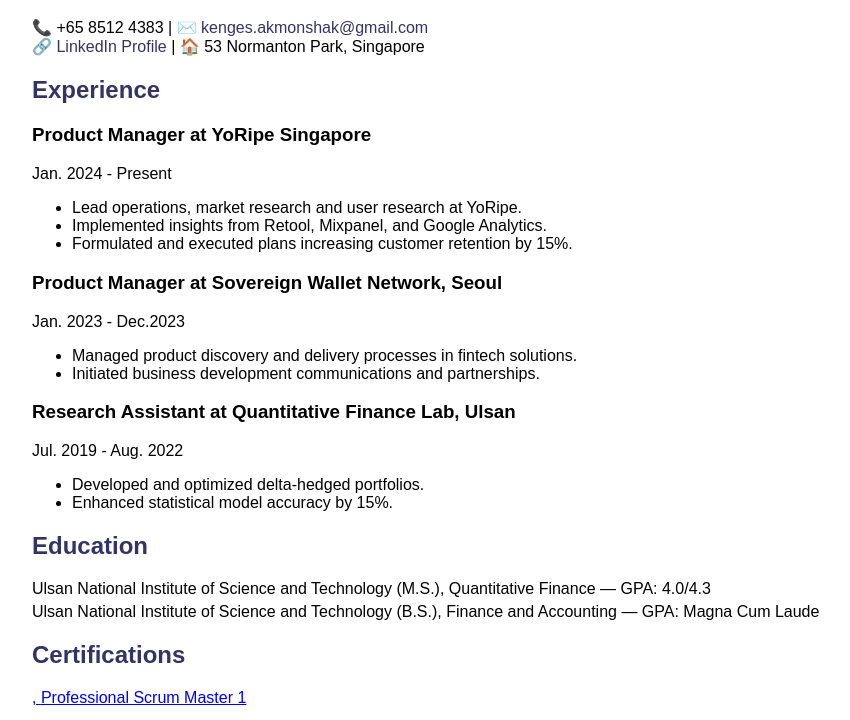
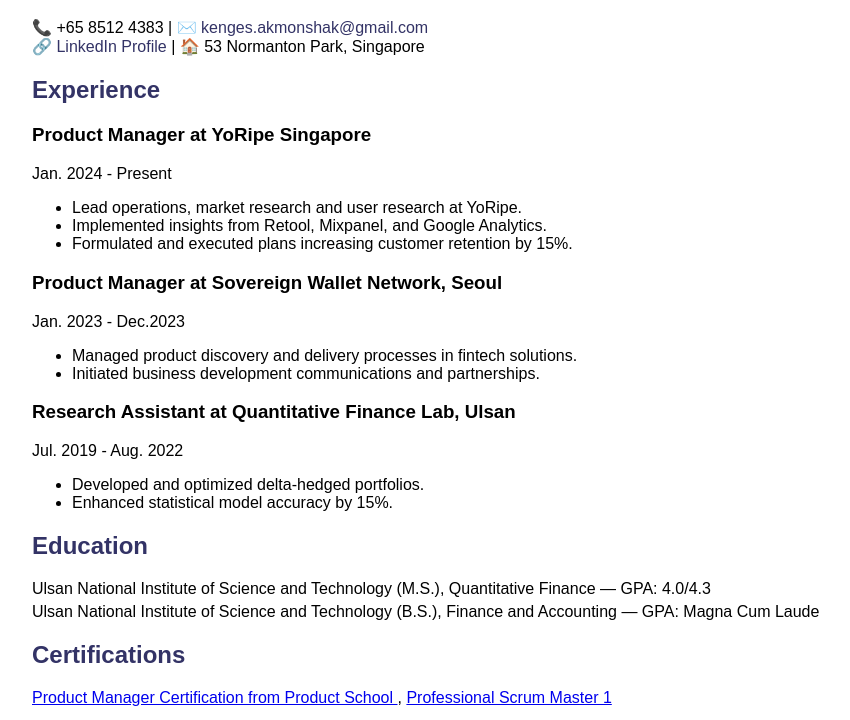
Before and after one commit to NikolaNurkic/personalWebsite, a plain HTML site: page index.html in a window 1280 px wide. Shown: the part 80-800 px from the top of the page, without its empty margins (8-858 px from the left). Drawn offline with Linux system fonts and the light colour scheme.

Commit message:
Update index.html

```diff
--- a/index.html
+++ b/index.html
@@ -53,7 +53,7 @@
 
     <section>
         <h2>Certifications</h2>
-        <p> <a href="https://productschool.com" Product Manager Certification from Product School </a>, <a href="https://www.credly.com/badges/009c7513-503d-4443-b659-4ca68e07fe52/public_url/" > Professional Scrum Master 1 </a> </p>
+        <p> <a href="https://productschool.com"> Product Manager Certification from Product School </a>, <a href="https://www.credly.com/badges/009c7513-503d-4443-b659-4ca68e07fe52/public_url/" > Professional Scrum Master 1 </a> </p>
     </section>
 
     <section>
```
